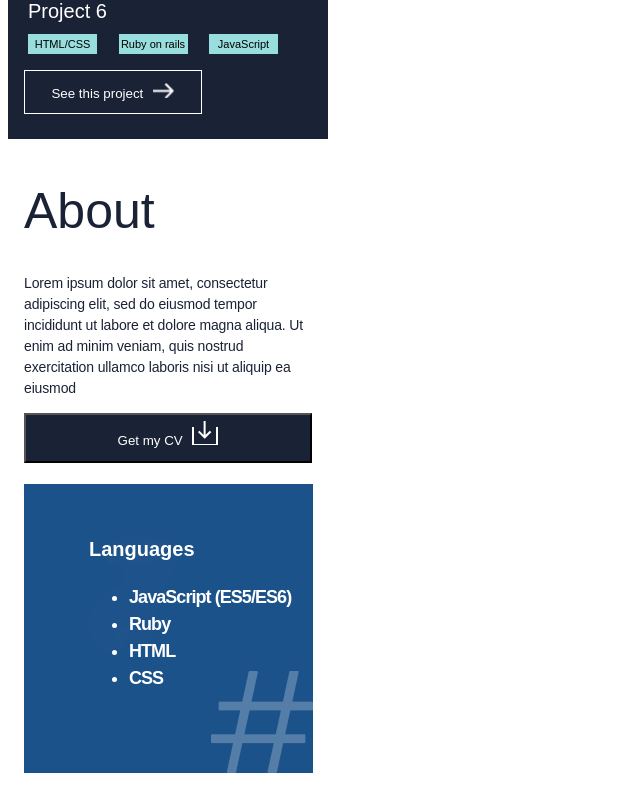
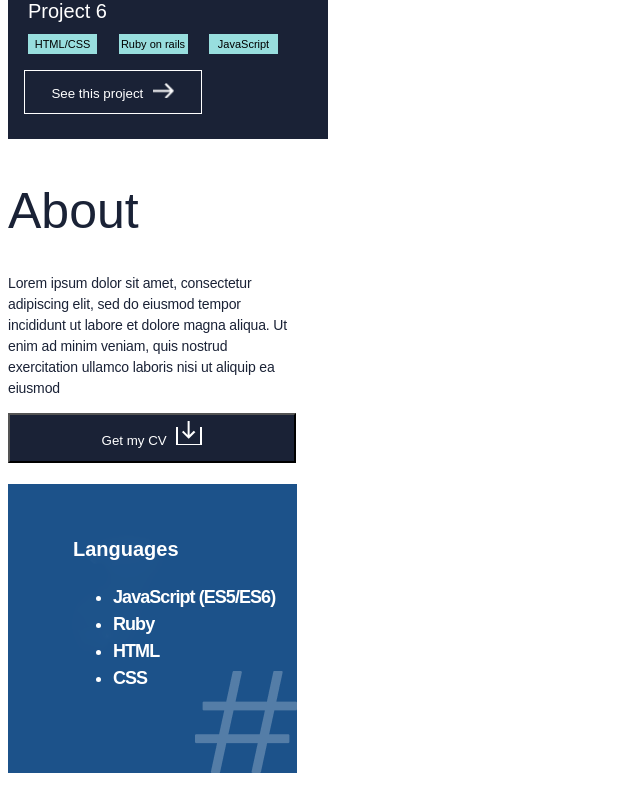
Before and after one commit to VaneCode/portfolio-mobile, a website: page index.html in a window 1280 px wide. Shown: the part 2611-3396 px from the top of the page, without its empty margins (0-640 px from the left). Drawn offline with Linux system fonts and the light colour scheme.

Commit message:
Correct margin

```diff
--- a/style.css
+++ b/style.css
@@ -1,6 +1,4 @@
 body {
-  width: 320px;
-  height: 4910px;
   background: #fff;
 }
 
@@ -295,7 +293,7 @@ body {
   grid-template-columns: 288px;
   grid-template-rows: 100px 200px 289px 289px 289px;
   row-gap: 15px;
-  justify-content: center;
+  justify-content: start;
   margin-top: 5px;
   margin-bottom: 5px;
 }
@@ -318,7 +316,7 @@ body {
   background: #1a2236;
 }
 
-.icon-about{
+.icon-about {
   margin-left: 6px;
   vertical-align: center;
 }
```
